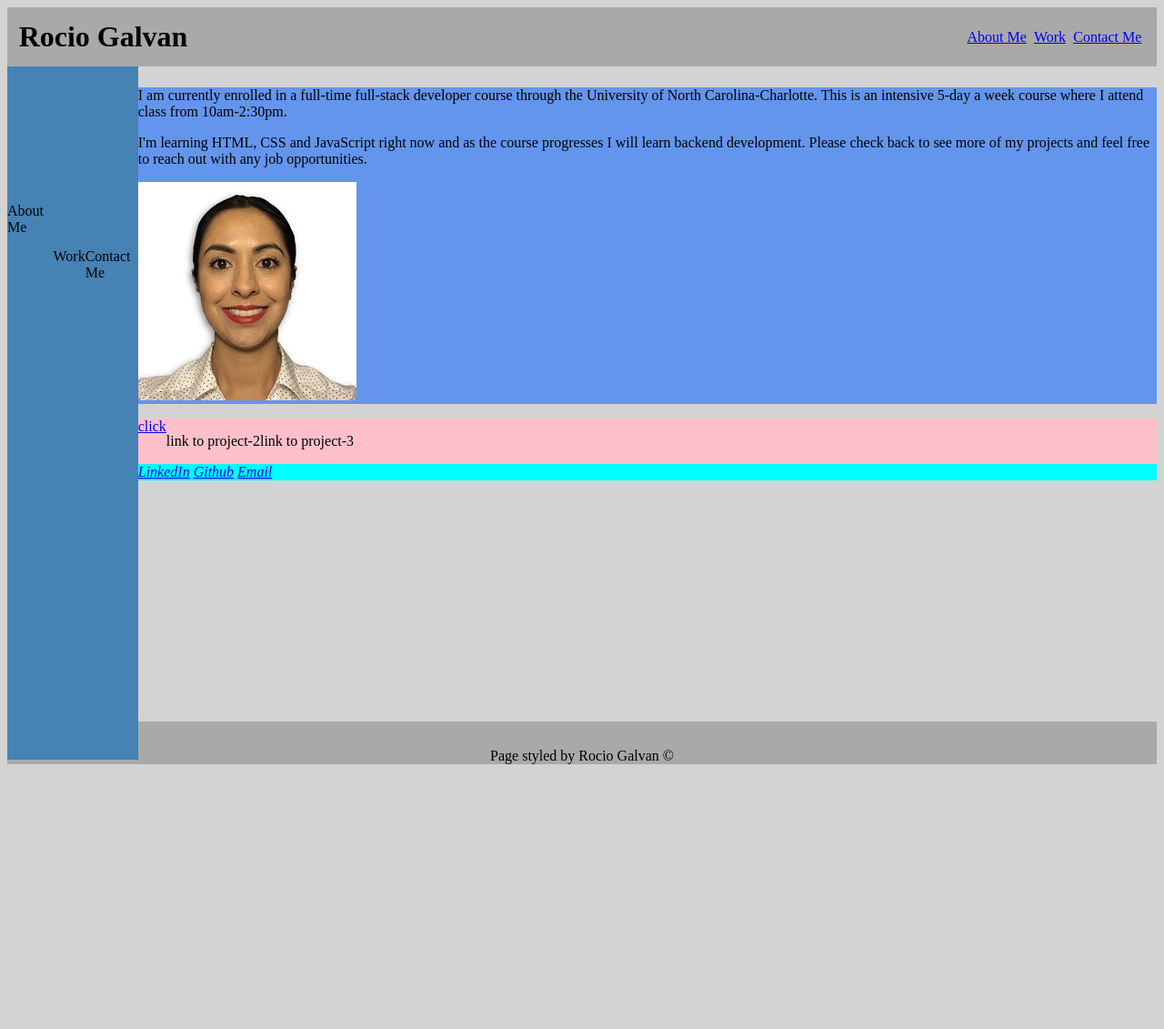
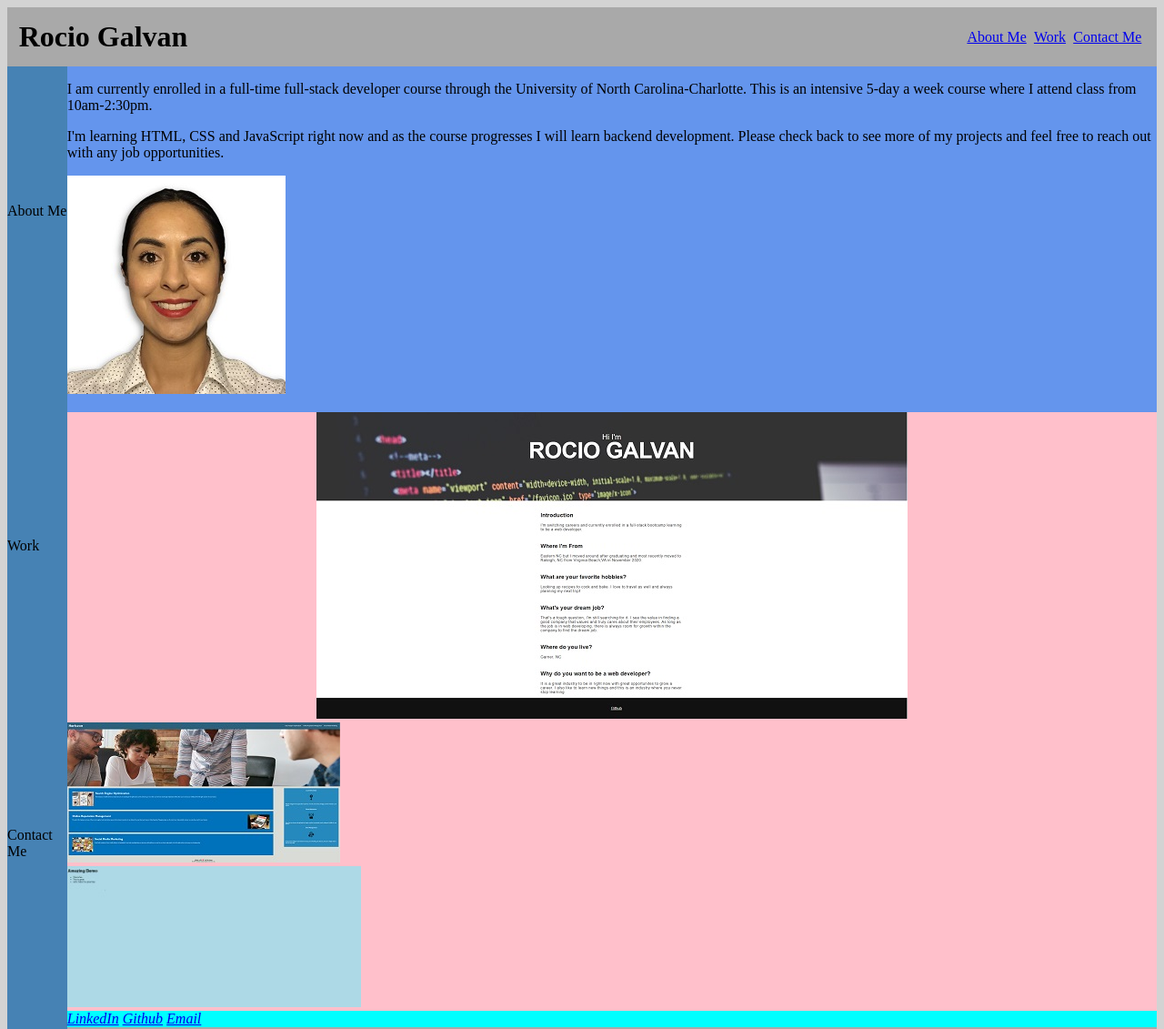
Before and after one commit to Ro-Galvan/rocio-galvan-portfolio, a plain HTML site: page index.html in a window 1280 px wide. Shown: the top 1131 px of the page at 91% size. Before the commit the page ends 856 px from the top, so only its background shows below. Drawn offline with Linux system fonts and the light colour scheme.

Commit message:
added screenshots of projects and linked them to the live site

```diff
--- a/assets/style.css
+++ b/assets/style.css
@@ -11,9 +11,9 @@ header {
   height: 5vh;
 }
 
-  nav {
+nav {
   display: inline-flexbox;
-  }
+}
 
 .links {
     list-style-type: none;
@@ -22,19 +22,11 @@ header {
     justify-content: space-around;
 }
 
+/* /* MIGHT HAVE TO DELETE */
 main {
     display: flex;
-    display: 4;
-    height: 90vh;
-}
-
-.about-me {
-    flex: 1;
-    /* order: 2; */
-    margin-top: 2%;
-/* display: flex; */
-/* margin: 20%; */
-background-color: cornflowerblue;
+    /* display: 4;  */
+    /* height: 90vh; */
 }
 
 .sidebar {
@@ -46,6 +38,7 @@ background-color: cornflowerblue;
 
 .sidebar-sections {
     display: flex;
+    flex-direction: column;
     /* list-style-type: none; */
     /* text-align: left; */
     /* flex-direction: column; */
@@ -60,14 +53,35 @@ margin-block: 200px;
 }
 
 #item-3{
-margin-block: 200px;
+margin-block: 100px;
+}
+
+.main-content {
+display: flex;
+flex-direction: column;
+/* justify-content: space-between;  */
+}
+
+.about-me {
+/* flex: 1; */
+    /* order: 2; */
+/* margin-top: 2%; */
+/* display: flex; */
+/* margin: 20%; */
+background-color: cornflowerblue;
 }
 
 .work-projects {
     background-color: pink;
     display: flex;
+    flex-direction: column;
     /* order: 3; */
     /* flex-wrap: wrap; */
+}
+
+.project-1 {
+display: flex;
+ align-self: center;
 }
 
 .contact {
@@ -80,3 +94,7 @@ footer {
     background-color: darkgray;
     padding-top: 1%;
 }
+
+/* @media (max-width: 980px ) {
+    body
+} */
--- a/index.html
+++ b/index.html
@@ -23,12 +23,13 @@
     <main>
         <div class="sidebar">
             <div class="sidebar-sections">
+                <!-- had them as UL -li and changed  -->
                 <span id="item-1">About Me</span>
                 <span id="item-2">Work</span>
                 <span id="item-3">Contact Me</span>
             </div>
         </div>
-        <div>
+        <div class="main-content">
             <section class="about-me">
                 <p>I am currently enrolled in a full-time full-stack developer course through the University of North Carolina-Charlotte. This is an intensive 5-day a week course where I attend class from 10am-2:30pm.</p>
                 <p> I'm learning HTML, CSS and JavaScript right now and as the course progresses I will learn backend development. Please check back to see more of my projects and feel free to reach out with any job opportunities.</p>
@@ -36,13 +37,20 @@
             </section>
             <section class="work-projects">
                 <div class="project-1">
-                    <a href="https://ro-galvan.github.io/prework-about-me/">click</a>
+                    <a href="https://ro-galvan.github.io/prework-about-me/">
+                    <img src="./assets/main-project.jpg" alt="screenshot of main project">
+                    </a>
                 </div>
                 <div class="project-2">
-                    <p>link to project-2</p>
+                    <a href="https://ro-galvan.github.io/fun-seo-refactor/">
+                    <img src="./assets/refactor-2nd-project.jpg" alt="screenshot of recfactoring project">
+                    </a>
                 </div>
                 <div class="project-3">
-                    <p>link to project-3</p>
+                    <a href="https://ro-galvan.github.io/amazing-demo/">
+                    <img src="./assets/3rd-project.jpg" alt="screenshot of static website from 1st week of class"
+                    height="155">
+                    </a>
                 </div>
             </section>
             <section class="contact">
```
Also changed, not shown: assets/3rd-project.jpg (added), assets/main-project.jpg (added), assets/refactor-2nd-project.jpg (added).
